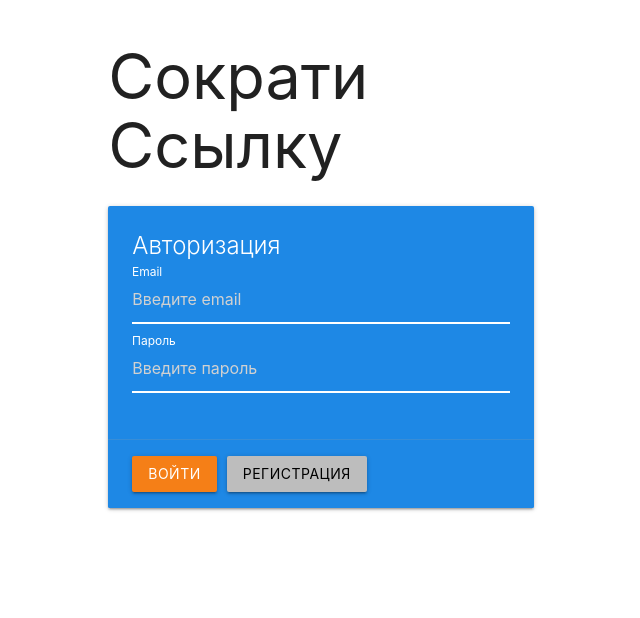
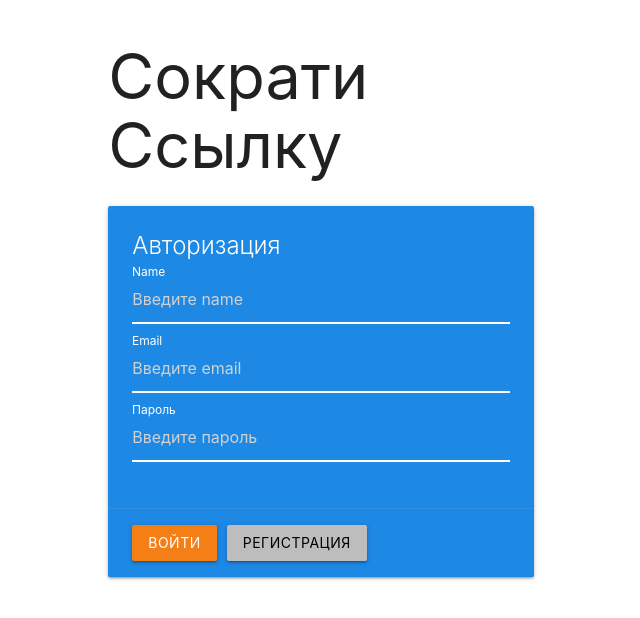
Before and after one commit to zlobste/mint-frontend, a React (Create React App) app: page / in a window 1280 px wide. Shown: the top 618 px of the page, without its empty margins (319-959 px from the left). Built offline with nearby package versions, Linux system fonts and the light colour scheme; the HTML template or start-up script is replaced by a standard one.

Commit message:
Fix bugs.

```diff
--- a/package.json
+++ b/package.json
@@ -18,10 +18,10 @@
     "test": "react-scripts test",
     "eject": "react-scripts eject"
   },
+  "proxy": "http://localhost:8000",
   "eslintConfig": {
     "extends": "react-app"
   },
-  "proxy": "http://localhost:8000",
   "browserslist": {
     "production": [
       ">0.2%",
--- a/src/hooks/auth.hook.js
+++ b/src/hooks/auth.hook.js
@@ -15,7 +15,6 @@ export const useAuth = () => {
       userId: id, token: jwtToken
     }))
   }, [])
-
 
   const logout = useCallback(() => {
     setToken(null)
--- a/src/pages/AuthPage.js
+++ b/src/pages/AuthPage.js
@@ -8,7 +8,7 @@ export const AuthPage = () => {
   const message = useMessage()
   const {loading, request, error, clearError} = useHttp()
   const [form, setForm] = useState({
-    email: '', password: ''
+    name: '', email: '', password: '', role: 'user'
   })
 
   useEffect(() => {
@@ -46,6 +46,19 @@ export const AuthPage = () => {
           <div className="card-content white-text">
             <span className="card-title">Авторизация</span>
             <div>
+
+              <div className="input-field">
+                <input
+                    placeholder="Введите name"
+                    id="name"
+                    type="text"
+                    name="name"
+                    className="yellow-input"
+                    value={form.name}
+                    onChange={changeHandler}
+                />
+                <label htmlFor="email">Name</label>
+              </div>
 
               <div className="input-field">
                 <input
```
Also changed, not shown: 1 other file (tests, documents, lock files or other folders).
